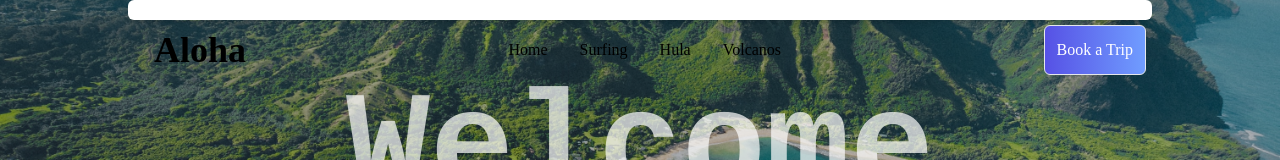
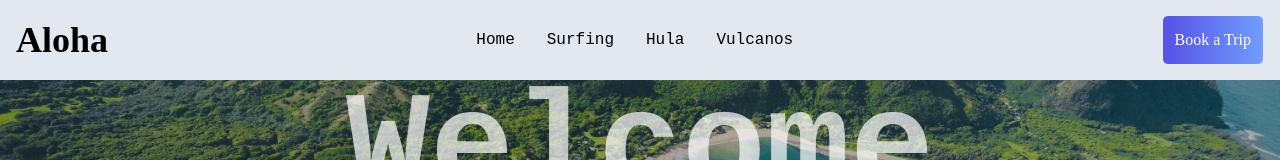
Before and after one commit to AchintyaMithal/hawait, a React (Create React App) app: page / in a window 1280 px wide. Shown: the top 160 px of the page. Built offline with nearby package versions, Linux system fonts and the light colour scheme.

Commit message:
<Added font for navigation bar>

```diff
--- a/src/components/Navbar.jsx
+++ b/src/components/Navbar.jsx
@@ -12,16 +12,15 @@ const Navbar = () => {
   };
 
   return (
-    <div className='md:bg-white md:rounded-md md:navbar-container md:shadow-md'>
-    <div className='flex rounded-t-md md:flex w-full justify-between  items-center h-20 px-4 absolute  '>
+    <div className='flex w-full justify-between  items-center h-20 px-4 absolute z-10 bg-slate-200'>
       <div>
         <h1 onClick={handleNav} className={logo ? 'hidden' : 'block'}>Aloha</h1>
       </div>
       <ul className='hidden md:flex'>
-        <li>Home</li>
-        <li>Surfing</li>
-        <li>Hula</li>
-        <li>Volcanos</li>
+        <li  className='font-ibm'>Home</li>
+        <li className='font-ibm'>Surfing</li>
+        <li className='font-ibm'>Hula</li>
+        <li className='font-ibm'>Vulcanos</li>
       </ul>
       <div className='hidden md:flex'>
       <button className='my-6 backdrop:to-blue-500'>Book a Trip</button>
@@ -36,20 +35,19 @@ const Navbar = () => {
       <div onClick={handleNav} className={nav ? 'absolute text-black left-0 top-0 w-full bg-gray-100/90 px-4 py-7 flex flex-col' : 'absolute left-[-100%]'}>
         <ul>
 
-          <li className='border-b'>Home</li>
-          <li className='border-b'>Surfing</li>
-          <li className='border-b'>Hula</li>
-          <li className='border-b'>Volcano</li>
+          <li className='border-b font-ibm'>Home</li>
+          <li className='border-b font-ibm'>Surfing</li>
+          <li className='border-b font-ibm'>Hula</li>
+          <li className='border-b font-ibm'>Vulcanos</li>
 
           <div className='flex flex-col'>
-            <button className='my-6 backdrop:to-blue-500'>Book a Trip</button>
+            <button className='my-6 backdrop:to-blue-500 font-ibm'>Book a Trip</button>
 
           </div>
 
         </ul>
       </div>
     </div>
-    </div>
   );
 };
 
```
